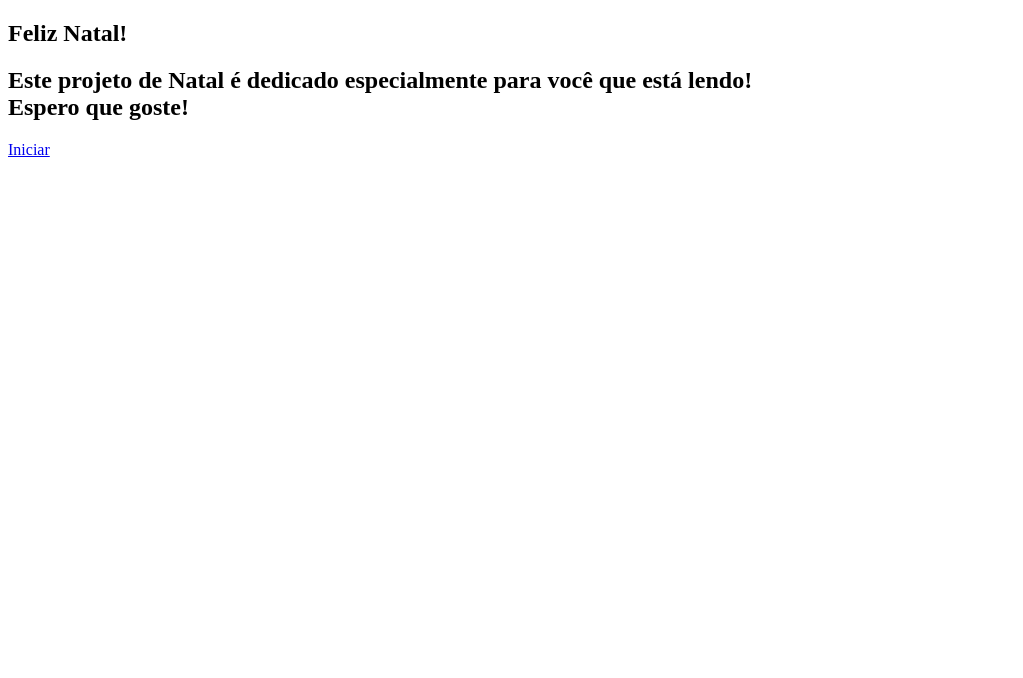
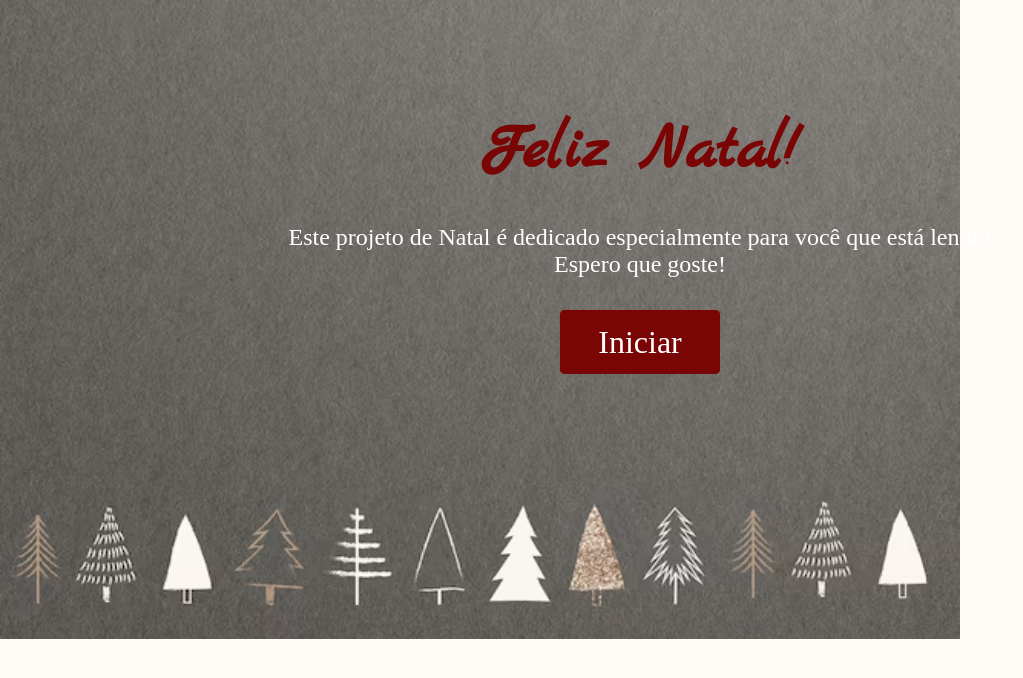
Before and after one commit to AnaAparecidaSM/Presente, a plain HTML site: page index.html in a window 1280 px wide. Shown: the whole page, without its empty margins (0-1023 px from the left). Drawn offline with Linux system fonts and the light colour scheme.

Commit message:
presente

```diff
--- a/index.html
+++ b/index.html
@@ -4,7 +4,7 @@
     <meta charset="UTF-8">
     <meta name="viewport" content="width=device-width, initial-scale=1.0">
     <title>Feliz Natal!</title>
-    <link rel="stylesheet" href="./inicio.css">
+    <link rel="stylesheet" href="./style.css">
     <link href="https://fonts.googleapis.com/css2?family=Marck+Script&display=swap" rel="stylesheet">
 </head>
 <body>
```
